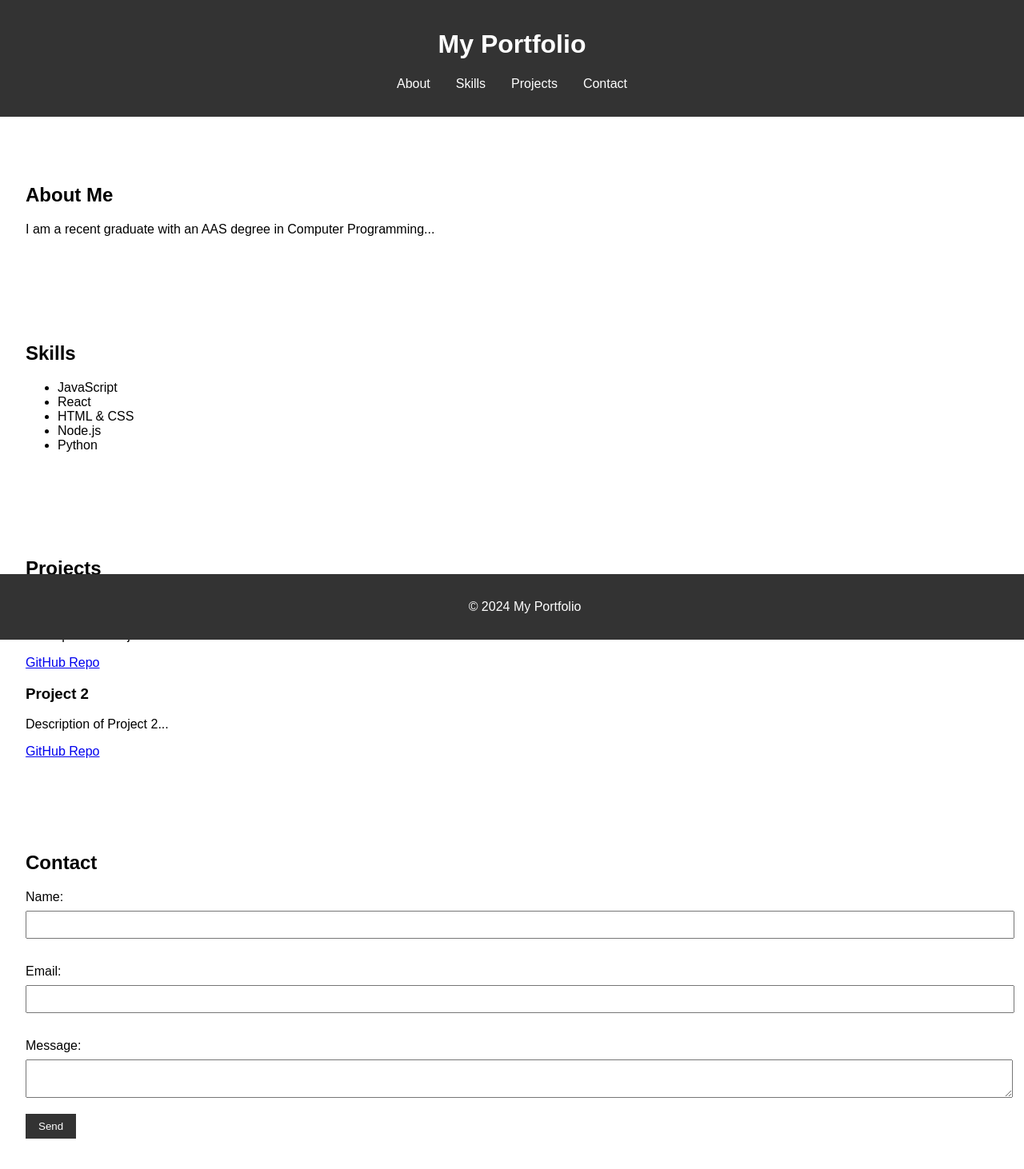
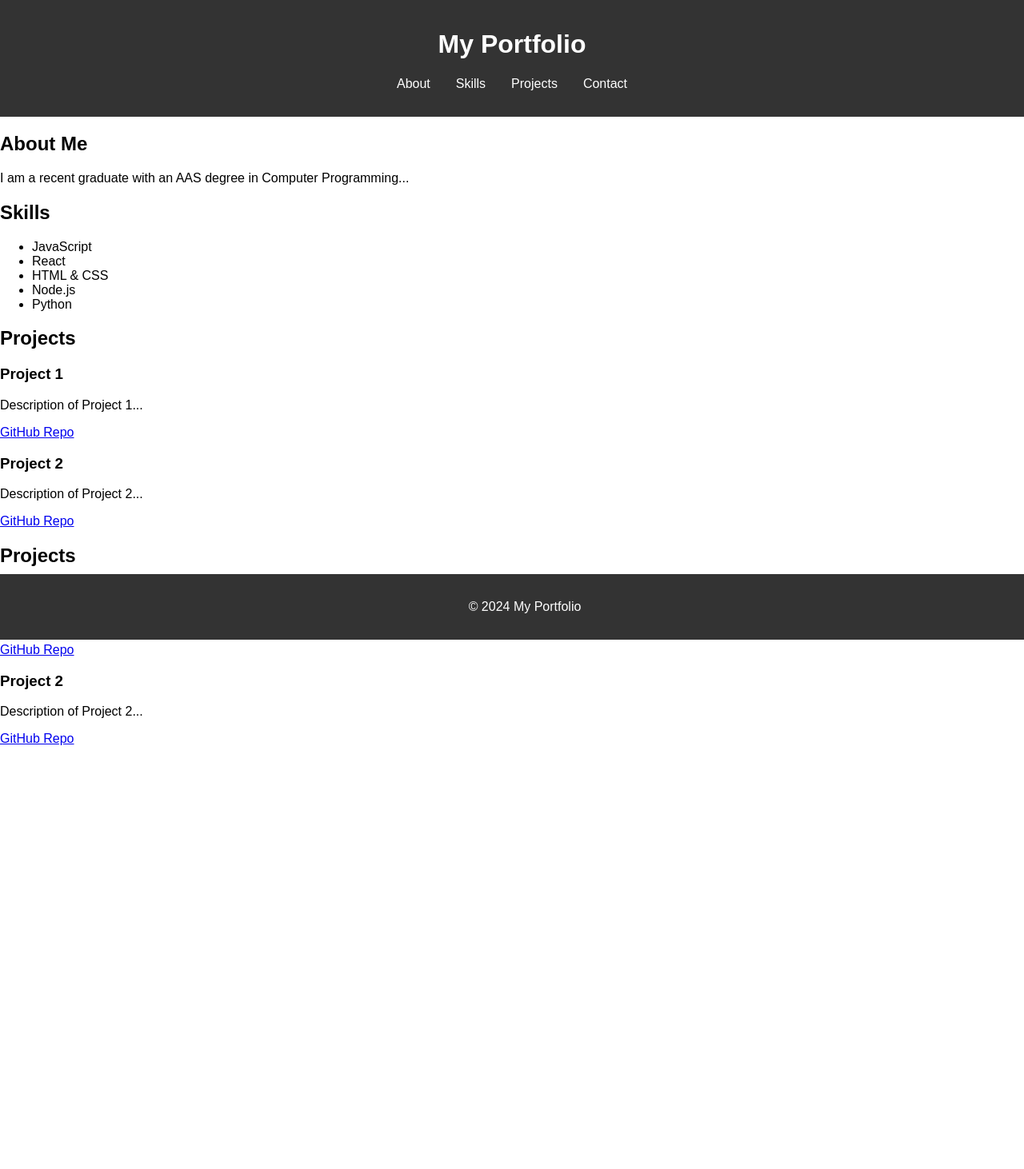
Before and after one commit to bradysteven06/StevenBradyWebDev, a React (Create React App) app: page / in a window 1280 px wide. Shown: the top 1462 px of the page at 80% size. After the commit the page ends 933 px from the top, so only its background shows below. Built offline with nearby package versions, Linux system fonts and the light colour scheme.

Commit message:
installed react router and changed some components to pages

```diff
--- a/package.json
+++ b/package.json
@@ -8,7 +8,8 @@
     "@testing-library/user-event": "^13.5.0",
     "react": "^18.3.1",
     "react-dom": "^18.3.1",
-    "react-scripts": "5.0.1",
+    "react-router-dom": "^6.23.1",
+    "react-scripts": "^5.0.1",
     "web-vitals": "^2.1.4"
   },
   "scripts": {
--- a/src/components/Contact.js
+++ /dev/null
@@ -1,20 +0,0 @@
-import React from 'react';
-
-const Contact = () => {
-  return (
-    <section id="contact">
-      <h2>Contact</h2>
-      <form>
-        <label>Name:</label>
-        <input type="text" name="name" />
-        <label>Email:</label>
-        <input type="email" name="email" />
-        <label>Message:</label>
-        <textarea name="message"></textarea>
-        <button type="submit">Send</button>
-      </form>
-    </section>
-  );
-};
-
-export default Contact;
--- a/src/components/About.js
+++ b/src/pages/About.js
@@ -2,10 +2,10 @@ import React from 'react';
 
 const About = () => {
   return (
-    <section id="about">
+    <div>
       <h2>About Me</h2>
       <p>I am a recent graduate with an AAS degree in Computer Programming...</p>
-    </section>
+    </div>
   );
 };
 
--- /dev/null
+++ b/src/pages/Contact.js
@@ -0,0 +1,21 @@
+import React from 'react';
+
+const Contact = () => {
+  return (
+    <div>
+      <h2>Projects</h2>
+      <div>
+        <h3>Project 1</h3>
+        <p>Description of Project 1...</p>
+        <a href="https://github.com/your-username/project1">GitHub Repo</a>
+      </div>
+      <div>
+        <h3>Project 2</h3>
+        <p>Description of Project 2...</p>
+        <a href="https://github.com/your-username/project2">GitHub Repo</a>
+      </div>
+    </div>
+  );
+};
+
+export default Contact;
--- a/src/components/Projects.js
+++ b/src/pages/Projects.js
@@ -2,7 +2,7 @@ import React from 'react';
 
 const Projects = () => {
   return (
-    <section id="projects">
+    <div>
       <h2>Projects</h2>
       <div>
         <h3>Project 1</h3>
@@ -14,7 +14,7 @@ const Projects = () => {
         <p>Description of Project 2...</p>
         <a href="https://github.com/your-username/project2">GitHub Repo</a>
       </div>
-    </section>
+    </div>
   );
 };
 
--- a/src/components/Skills.js
+++ b/src/pages/Skills.js
@@ -2,7 +2,7 @@ import React from 'react';
 
 const Skills = () => {
   return (
-    <section id="skills">
+    <div>
       <h2>Skills</h2>
       <ul>
         <li>JavaScript</li>
@@ -11,7 +11,7 @@ const Skills = () => {
         <li>Node.js</li>
         <li>Python</li>
       </ul>
-    </section>
+    </div>
   );
 };
 
```
Also changed, not shown: src/App.js (+4 -4 lines), 1 other file (tests, documents, lock files or other folders).
